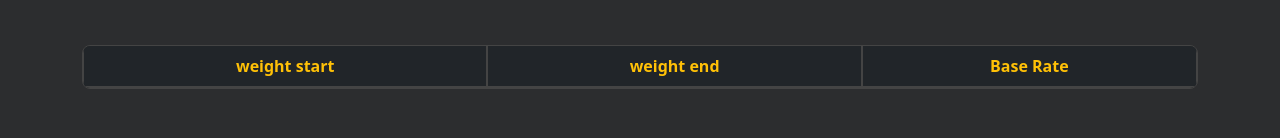
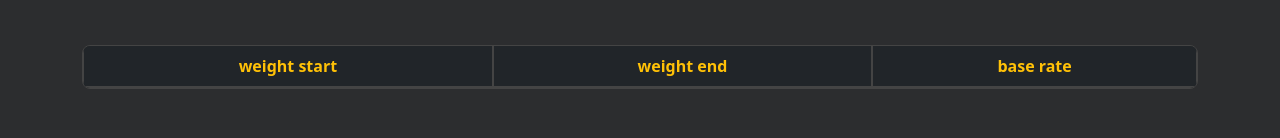
Before and after one commit to ZacharyjrWhite/ShippingWeightCalculator, a plain HTML site: page index.html in a window 1280 px wide. Shown: the part 391-529 px from the top of the page. Drawn offline with nearby package versions, Linux system fonts and the light colour scheme; no server answers.

Commit message:
fix case sensitivity

```diff
--- a/index.html
+++ b/index.html
@@ -77,7 +77,7 @@
                         <th style="display: none;">price end</th>
                         <th style="display: none;">qty start</th>
                         <th style="display: none;">qty end</th>
-                        <th>Base Rate</th>
+                        <th>base rate</th>
                         <th style="display: none;">fixed rate per product</th>
                         <th style="display: none;">price per kg/lb</th>
                         <th style="display: none;">stop on match</th>
```
